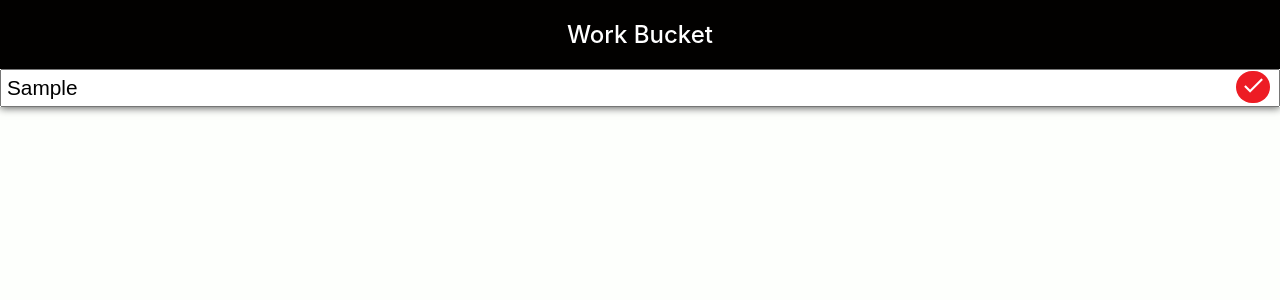
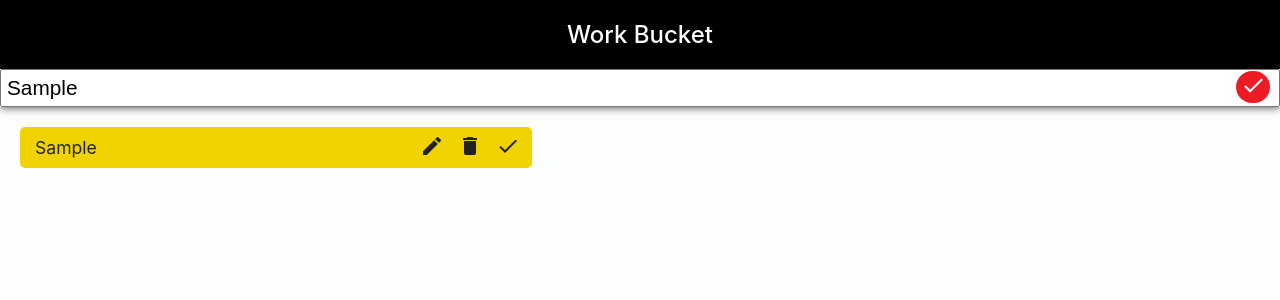
Before and after one commit to ishantchauhan710/WorkBucket, a React (Create React App) app: page / in a window 1280 px wide. Both pictures are taken after typing "Sample" into the empty fields and a click on the button "check". Shown: the top 300 px of the page. Built offline with nearby package versions, Linux system fonts and the light colour scheme; the HTML template or start-up script is replaced by a standard one.

Commit message:
Form Data Displayed in WorkComponent

```diff
--- a/src/App.css
+++ b/src/App.css
@@ -50,23 +50,32 @@ body {
   font-size: 1.6rem;
 }
 
-.work-item {
-  width: 20%;
-  background-color: #F1D302;
+.work-list-container {
+  width: 40%;
+}
+
+.work-form-2 {
   display: flex;
   align-items: center;
+}
+
+ .work-item {
+  width: 100%;
   border-radius: 5px;
   margin: 20px;
   padding: 5px;
+  background-color: #F1D302;
   color: #222222;
 }
 
 .work-title {
-  display: block;
-  flex: 1;
   font-weight: 400;
   font-size: 1.1rem;
+  flex: 1;
   padding-left: 10px;
+}
+
+.work-buttons {
 }
 
 .btn-work-action {
--- a/src/App.tsx
+++ b/src/App.tsx
@@ -14,7 +14,7 @@ const App: React.FC = () => {
     if(work) {
       setWorkList([...workList,{workId: Date.now(), workTitle: work, workIsCompleted: false}]);
     }
-    console.log(work);
+    //console.log(work);
   }
 
   return (
--- a/src/components/WorkComponent.tsx
+++ b/src/components/WorkComponent.tsx
@@ -1,6 +1,5 @@
 import React from 'react'
 import { Work } from '../models/Work'
-import WorkListComponent from './WorkListComponent'
 
 interface Props {
     work: Work,
@@ -14,13 +13,21 @@ const WorkComponent = ({work,workList,setWorkList}: Props) => {
 
     }
 
+    const deleteWork = (workId: number) => { }
+
+    const editWork = (workId: number) => { }
+
+
+
   return (
     <div className='work-item'>
-        <form className='work-form'>
-            <span className='work-title'>{work.workTitle}</span>
-            <button className='btn-work-action' onClick={()=>editWork(work.workId)}><i className='material-icons'>edit</i></button>
-            <button className='btn-work-action' onClick={()=>deleteWork(work.workId)}><i className='material-icons'>delete</i></button>
-            <button className='btn-work-action' onClick={()=>completeWork(work.workId)}><i className='material-icons'>check</i></button>
+        <form className='work-form-2'>
+            <div className='work-title'>{work.workTitle}</div>
+            <div className='work-buttons'>
+                <button className='btn-work-action' onClick={()=>editWork(work.workId)}><i className='material-icons'>edit</i></button>
+                <button className='btn-work-action' onClick={()=>deleteWork(work.workId)}><i className='material-icons'>delete</i></button>
+                <button className='btn-work-action' onClick={()=>completeWork(work.workId)}><i className='material-icons'>check</i></button>
+            </div>
         </form>
     </div>
   )
--- a/src/components/WorkListComponent.tsx
+++ b/src/components/WorkListComponent.tsx
@@ -7,16 +7,31 @@ interface Props {
     setWorkList: React.Dispatch<React.SetStateAction<Work[]>>;
 }
 
-const WorkListComponent = ({workList,setWorkList}: Props) => {
+const WorkListComponent: React.FC<Props> = ({workList,setWorkList}) => {
+
   return (
     <div className='work-list-container'>
         {
-            workList.map(work => {
-                <WorkComponent work={work} key={work.workId} workList={workList} setWorkList={setWorkList} />
-            })
+          workList?.map((work: Work) => (
+            <WorkComponent work={work} key={work.workId} workList={workList} setWorkList={setWorkList} />
+          ))
         }
-    </div>
+  </div>
   )
+
+
+
+  // return (
+  //   <div className='work-list-container'>
+  //       {
+  //         workList.map((work: Work) => {
+  //           return <WorkComponent work={work} key={Date.now()} workList={workList} setWorkList={setWorkList} />
+  //        })
+  //       }
+  // </div>
+  // )
+
+
 }
 
 export default WorkListComponent
```
